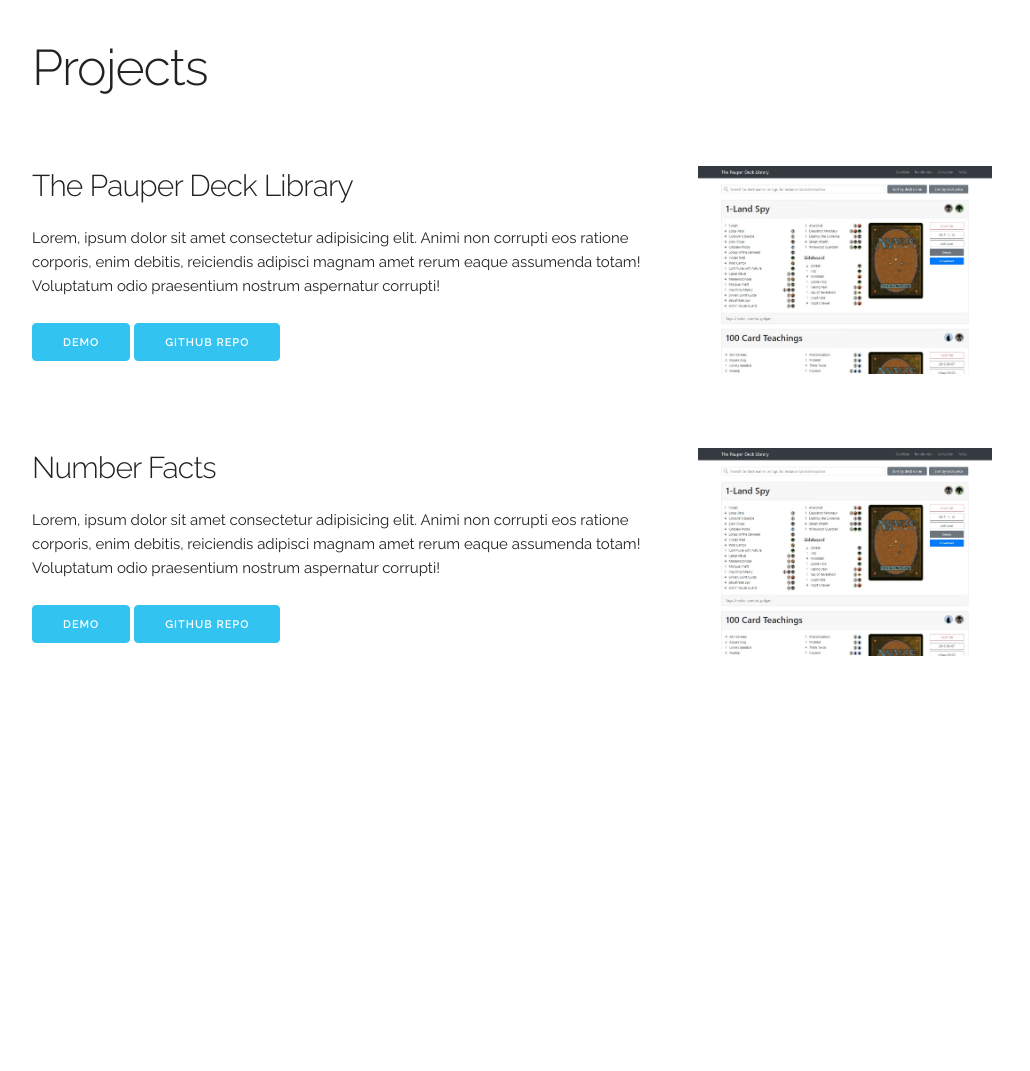
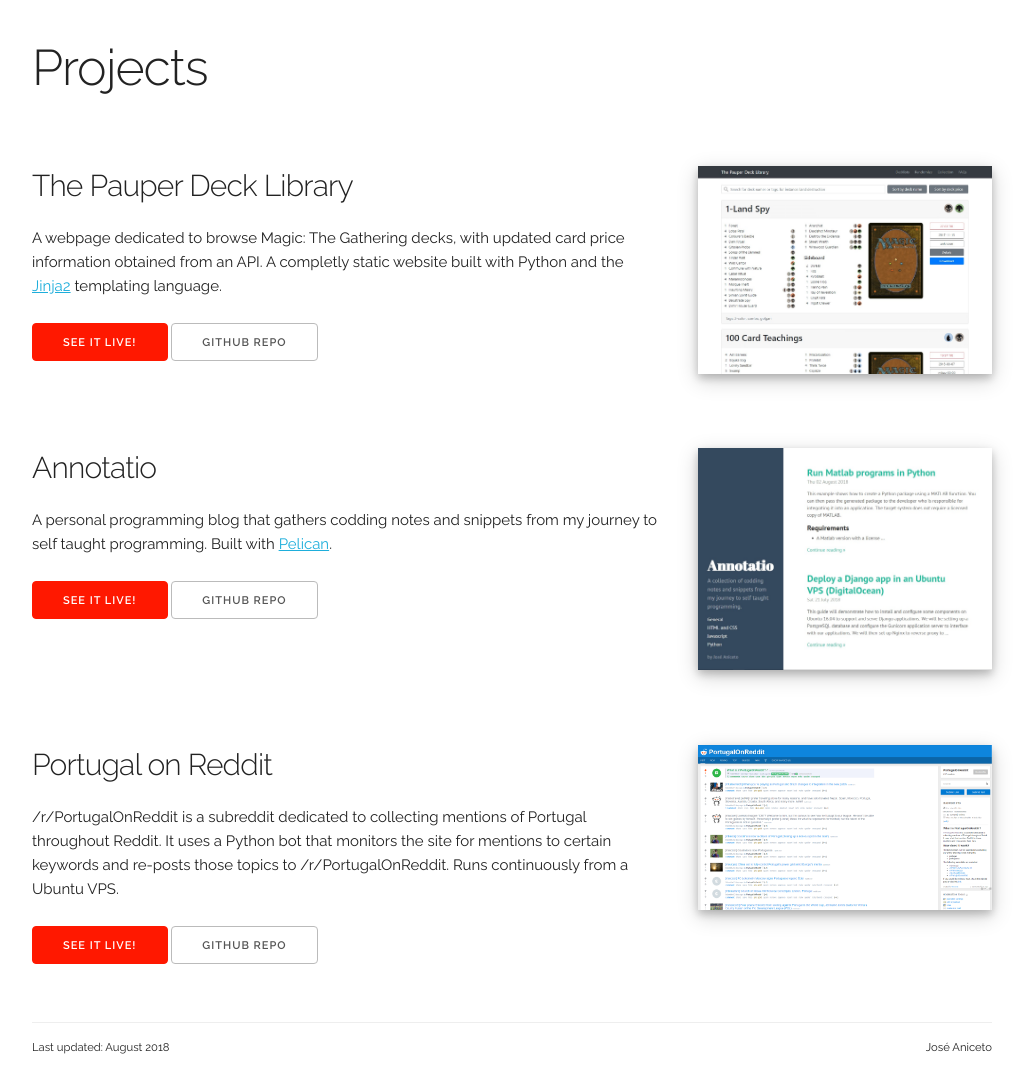
Before and after one commit to jAniceto/flatty, a plain HTML site: page index.html in a window 1280 px wide. Shown: the whole page, without its empty margins (128-1158 px from the left). Before the commit the page ends 800 px from the top, so only its background shows below. Drawn offline with Linux system fonts and the light colour scheme.

Commit message:
Added first projects and overal style

```diff
--- a/css/style.css
+++ b/css/style.css
@@ -2,10 +2,43 @@
   margin-top: 4%;
 }
 
-.row {
+.project {
   margin-top: 7%;
 }
 
 .image-link {
   text-align: right;
 }
+
+.image-link img {
+  box-shadow: 0 4px 8px 0 rgba(0, 0, 0, 0.2), 0 6px 20px 0 rgba(0, 0, 0, 0.19);
+}
+
+
+/* New button style */
+.button.button-primary, button.button-primary, input[type="submit"].button-primary,
+input[type="reset"].button-primary, input[type="button"].button-primary {
+  background-color: #FF1800;
+  border-color: #FF1800;
+}
+
+.button.button-primary:hover, button.button-primary:hover, input[type="submit"].button-primary:hover,
+input[type="reset"].button-primary:hover, input[type="button"].button-primary:hover,
+.button.button-primary:focus, button.button-primary:focus, input[type="submit"].button-primary:focus,
+input[type="reset"].button-primary:focus, input[type="button"].button-primary:focus {
+  background-color: #CC1300;
+  border-color: #CC1300;
+}
+
+
+/* FOOTER */
+#footer {
+  border-top: 1px solid #eee;
+  margin-top: 5%;
+  padding: 15px 0;
+  font-size: 75%;
+}
+
+#footer div:nth-child(2) {
+  text-align: right;
+}
--- a/index.html
+++ b/index.html
@@ -32,27 +32,52 @@
       <p></p>
     </div>
 
-    <div class="row">
+    <div class="row project">
       <div class="eight columns">
         <h4>The Pauper Deck Library</h4>
-        <p>Lorem, ipsum dolor sit amet consectetur adipisicing elit. Animi non corrupti eos ratione corporis, enim debitis, reiciendis adipisci magnam amet rerum eaque assumenda totam! Voluptatum odio praesentium nostrum aspernatur corrupti!</p>
-        <a class="button button-primary" href="#">Demo</a>
-        <a class="button button-primary" href="#">Github Repo</a>
+        <p>A webpage dedicated to browse Magic: The Gathering decks, with updated card price information obtained from an API. A completly static website built with Python and the <a href="http://jinja.pocoo.org/docs/2.10/">Jinja2</a> templating language.</p>
+        <a class="button button-primary" href="pauper-library">See it live!</a>
+        <a class="button" href="//github.com/jAniceto/pauper-library">Github Repo</a>
       </div>
       <div class="four columns">
-        <a class="image-link" href=""><img class="u-max-full-width" src="images/pauper-library.jpg" alt="The Pauper Deck Library"></a>
+        <a class="image-link" href="pauper-library">
+          <img class="u-max-full-width" src="images/pauper-library.jpg">
+        </a>
       </div>
     </div>
 
-    <div class="row">
+    <div class="row project">
       <div class="eight columns">
-        <h4>Number Facts</h4>
-        <p>Lorem, ipsum dolor sit amet consectetur adipisicing elit. Animi non corrupti eos ratione corporis, enim debitis, reiciendis adipisci magnam amet rerum eaque assumenda totam! Voluptatum odio praesentium nostrum aspernatur corrupti!</p>
-        <a class="button button-primary" href="#">Demo</a>
-        <a class="button button-primary" href="#">Github Repo</a>
+        <h4>Annotatio</h4>
+        <p>A personal programming blog that gathers codding notes and snippets from my journey to self taught programming. Built with <a href="https://blog.getpelican.com/">Pelican</a>.</p>
+        <a class="button button-primary" href="programming-notes-blog">See it live!</a>
+        <a class="button" href="//github.com/jAniceto/programming-notes-blog">Github Repo</a>
       </div>
       <div class="four columns">
-        <a class="image-link" href=""><img class="u-max-full-width" src="images/pauper-library.jpg" alt="The Pauper Deck Library"></a>
+        <a class="image-link" href="programming-notes-blog"><img class="u-max-full-width" src="images/programming-notes-blog.jpg"></a>
+      </div>
+    </div>
+
+    <div class="row project">
+      <div class="eight columns">
+        <h4>Portugal on Reddit</h4>
+        <p>/r/PortugalOnReddit is a subreddit dedicated to collecting mentions of Portugal throughout Reddit. It uses a Python bot that monitors the site for mentions to certain keywords and re-posts those topics to /r/PortugalOnReddit. Runs continuously from a Ubuntu VPS.</p>
+        <a class="button button-primary" href="https://www.reddit.com/r/PortugalOnReddit/">See it live!</a>
+        <a class="button" href="//github.com/jAniceto/portugal-on-reddit">Github Repo</a>
+      </div>
+      <div class="four columns">
+        <a class="image-link" href="https://www.reddit.com/r/PortugalOnReddit/"><img class="u-max-full-width" src="images/portugalonreddit.png"></a>
+      </div>
+    </div>
+
+    <div id="footer">
+      <div class="row">
+        <div class="six columns">
+          Last updated: August 2018
+        </div>
+        <div class="six columns">
+          José Aniceto
+        </div>
       </div>
     </div>
 
```
Also changed, not shown: images/portugalonreddit.png (added), images/programming-notes-blog.jpg (added).
